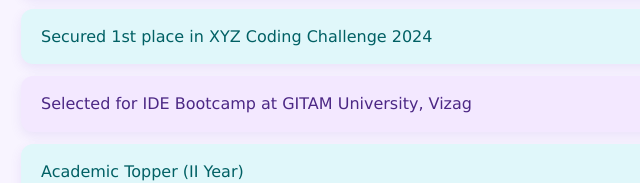
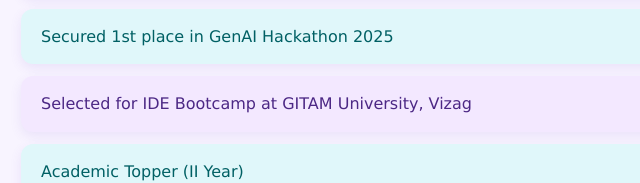
Before and after one commit to Navyaaa2708/portfolio, a plain HTML site: page more-abt-me.html in a window 1280 px wide. Shown: the part 355-538 px from the top of the page, 57-697 px from the left. Drawn offline with nearby package versions, Linux system fonts and the light colour scheme.

Commit message:
Update more-abt-me.html

```diff
--- a/more-abt-me.html
+++ b/more-abt-me.html
@@ -26,7 +26,7 @@
     <h2>Achievements</h2>
     <ul>
       <li>Accepted into Microsoft for Startups Founders Hub ($1000 credits)</li>
-      <li>Secured 1st place in XYZ Coding Challenge 2024</li>
+      <li>Secured 1st place in GenAI Hackathon 2025</li>
       <li>Selected for IDE Bootcamp at GITAM University, Vizag</li>
       <li>Academic Topper (II Year)</li>
       <li>Solved 150+ problems on LeetCode (DSA)</li>
```
